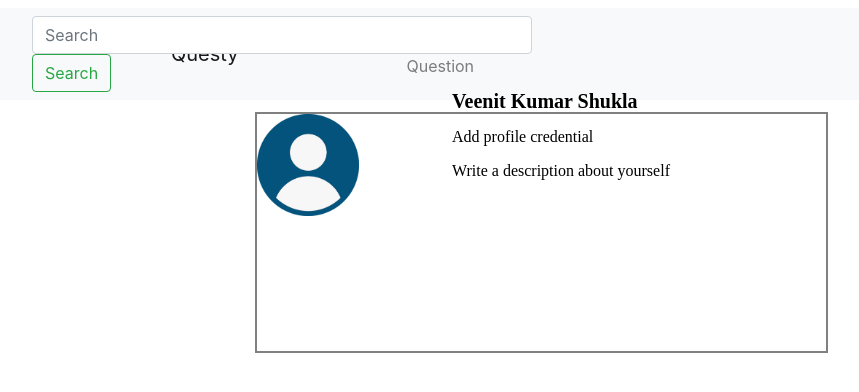
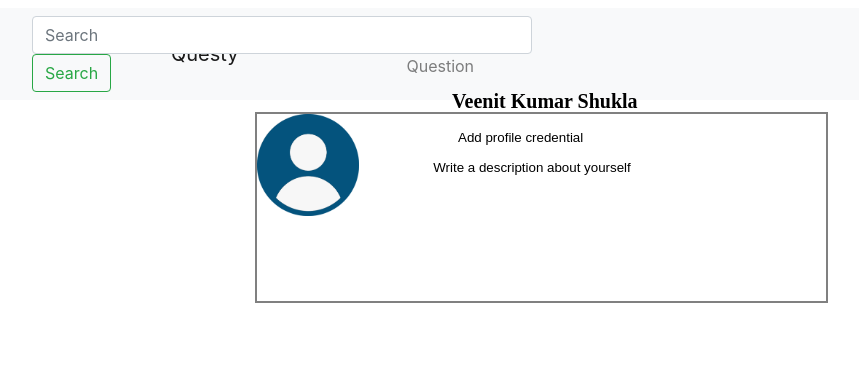
Before and after one commit to veenit1802/minorproject, a plain HTML site: page userprofile/userprofilehtml.html in a window 1280 px wide. Shown: the top 392 px of the page, without its empty margins (293-1152 px from the left). Drawn offline with nearby package versions, Linux system fonts and the light colour scheme.

Commit message:
modification in userprofile

```diff
--- a/userprofile/userprofilecss.css
+++ b/userprofile/userprofilecss.css
@@ -8,19 +8,37 @@ div.userprofile
 }
 img.userprofilephoto
 {
+  position: relative;
   width: 18%;
 }
-p.usercredential
+button.usercredential
 {
+  border: none;
+  background: none;
+  outline: transparent;
   position: relative;
   top: -155px;
   left: 195px;
 }
-p.userdescription
+button.usercredential:hover
 {
+  border-bottom: 1px solid;
+
+}
+
+button.userdescription
+{
+  border: none;
+  background: none;
+  padding: 0;
+  outline: transparent;
   position: relative;
-  left: 195px;
-  top:-155px;
+  left: 35px;
+  top:-125px;
+}
+button.userdescription:hover
+{
+  border-bottom: 1px solid;
 }
 p.userprofilename
 {
--- a/userprofile/userprofilehtml.html
+++ b/userprofile/userprofilehtml.html
@@ -1,9 +1,10 @@
 <!DOCTYPE html>
 <html lang="en">
 <head>
-    <!-- <meta charset="UTF-8">
+     <meta charset="UTF-8">
     <meta name="viewport" content="width=device-width, initial-scale=1.0">
-    <meta http-equiv="X-UA-Compatible" content="ie=edge"> -->
+    <meta http-equiv="X-UA-Compatible" content="ie=edge">
+    <meta http-equiv="X-UA-Compatible" content="IE=9" />
     <iframe src="../index.html" width="100%" height="100%" frameborder="0" allowfullscreen ></iframe>
     <link rel="stylesheet" href="./userprofilecss.css">
     <title>Document</title>
@@ -13,8 +14,8 @@
         <div class="userprofile">
             <img class="userprofilephoto" src="../assests/usericon.png" alt="imgphoto">
             <p class="userprofilename">Veenit Kumar Shukla</p>
-            <p class="usercredential">Add profile credential</p>
-            <p class="userdescription">Write a description about yourself</p>
+            <button class="usercredential">Add profile credential</button>
+            <button class="userdescription">Write a description about yourself</button>
         </div>
     </form>
 </body>
```
